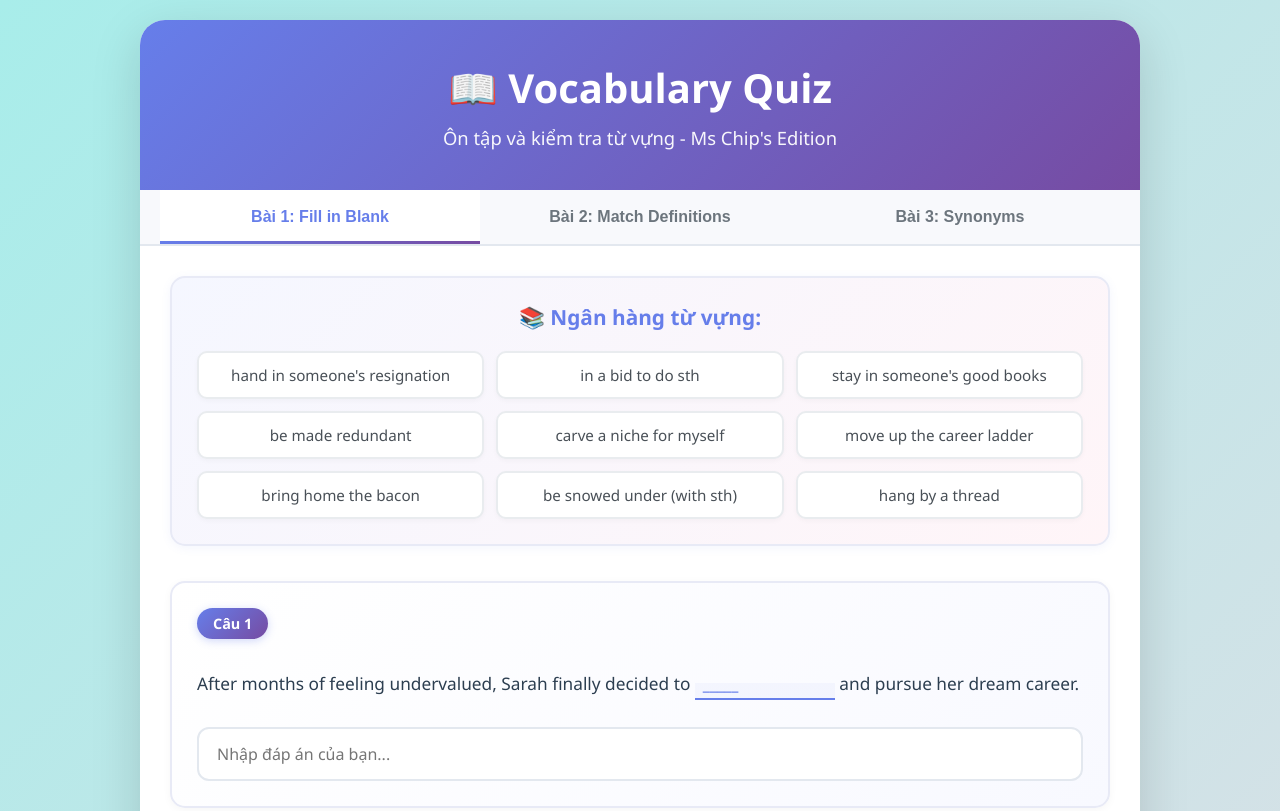
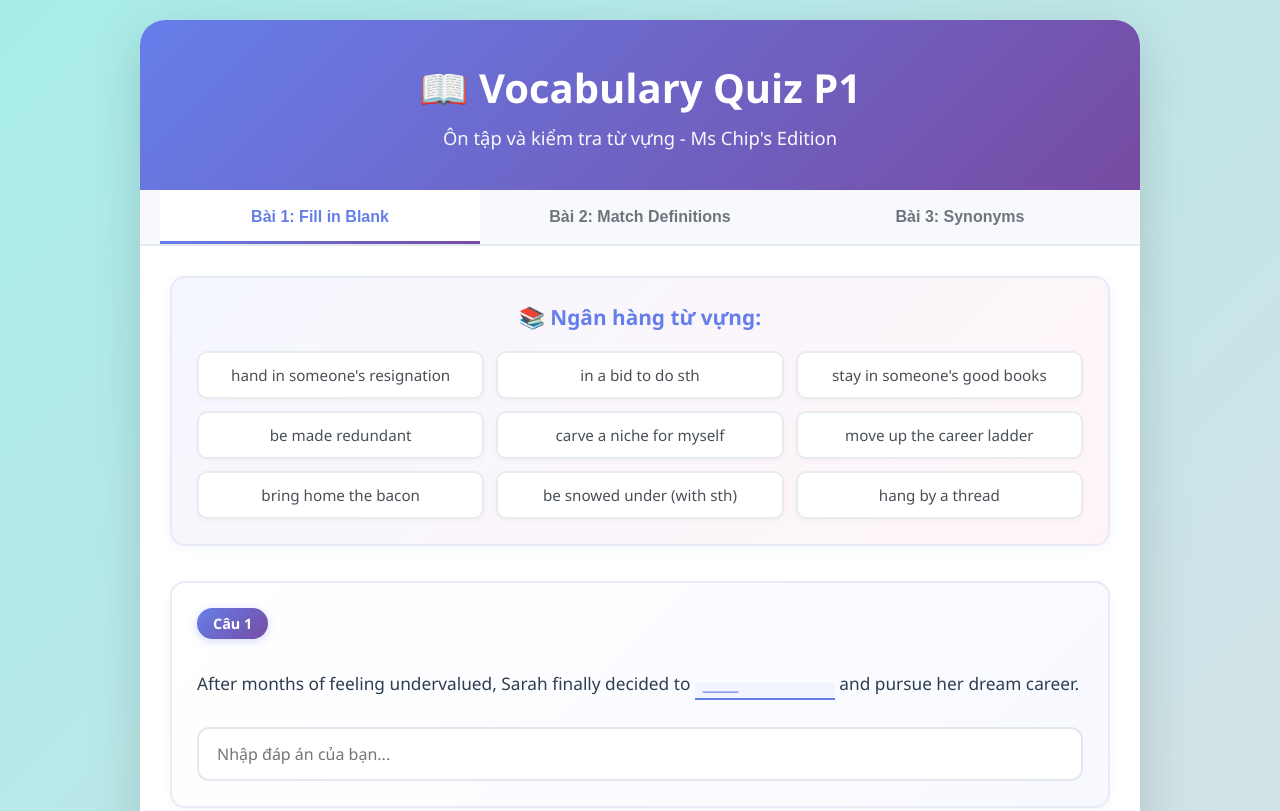
Before and after one commit to dqh138/ielts-ex-1, a plain HTML site: page index.html in a window 1280 px wide. Shown: the top 811 px of the page. Drawn offline with Linux system fonts and the light colour scheme.

Commit message:
Rename quiz header to 'Vocabulary Quiz P1'

```diff
--- a/index.html
+++ b/index.html
@@ -424,7 +424,7 @@
 <body>
     <div class="container">
         <header>
-            <h1>📖 Vocabulary Quiz</h1>
+            <h1>📖 Vocabulary Quiz P1</h1>
             <p>Ôn tập và kiểm tra từ vựng - Ms Chip's Edition </p>
         </header>
 
```
